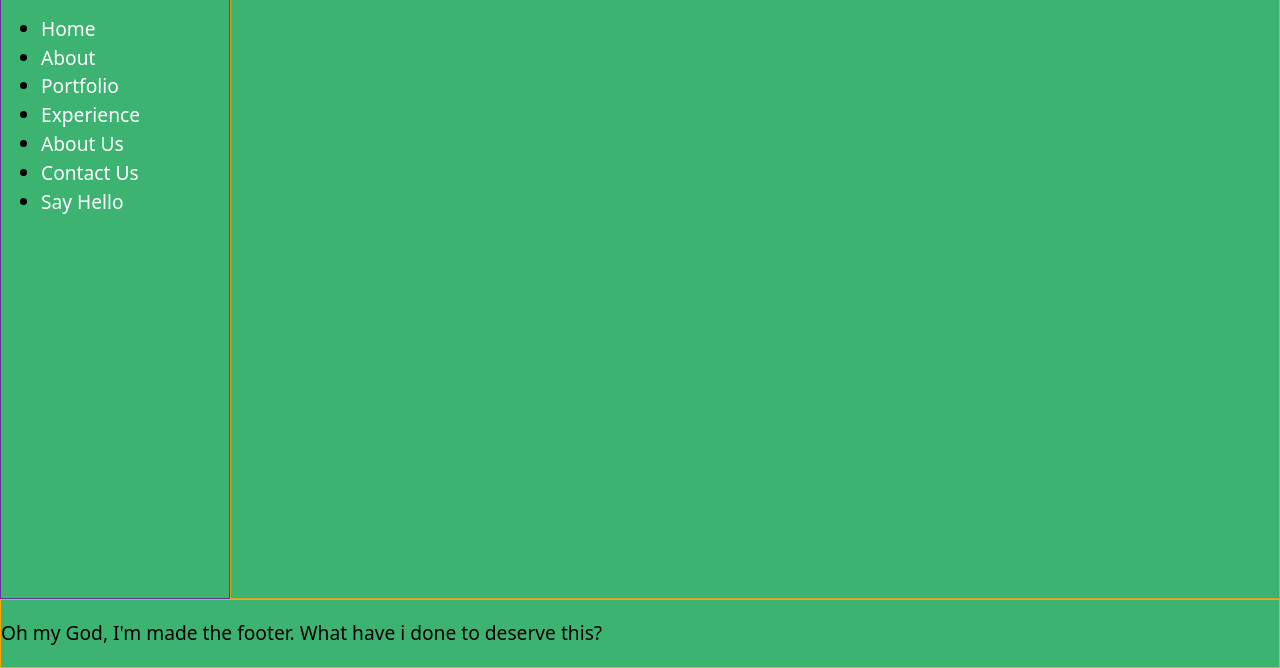
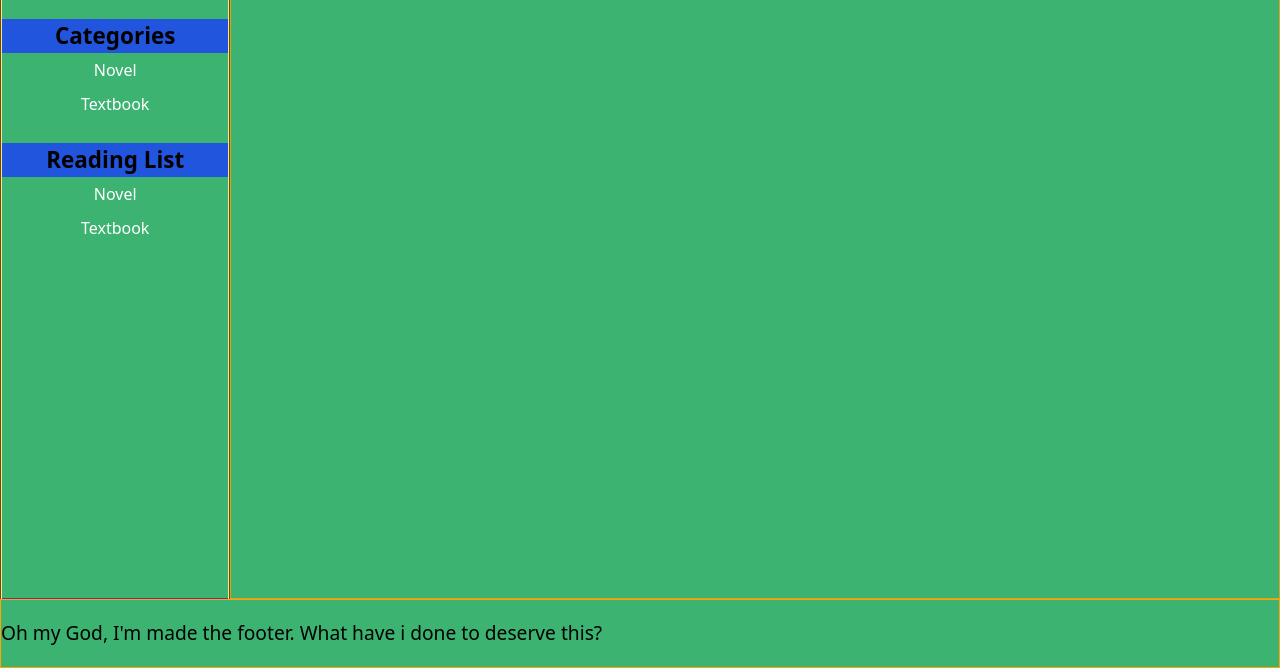
Before and after one commit to Hoxtygen/library, a website: page UI/index.html in a window 1280 px wide. Shown: the part 132-800 px from the top of the page. Drawn offline with Linux system fonts and the light colour scheme; no server answers.

Commit message:
ft(feature): add category and reading list section
ensure categories can be viewed on homepage
ensure reading list, list of books for future read is present

[Delivers ft-feature-ui-category]

```diff
--- a/UI/assets/css/style.css
+++ b/UI/assets/css/style.css
@@ -35,6 +35,7 @@ aside   {
     border: 1px solid rebeccapurple;
     grid-column: 1;
     grid-row: 1 / 3;
+    text-align: center;
 }
 
 main    {
@@ -122,13 +123,19 @@ input:focus     {
     cursor: pointer;
 }
 
-.addNew {
+.addNew, .side {
     display: block;
+    padding-top: 5px;
+    padding-bottom: 5px;
+
+}
+
+.addNew     {
+    border: 1px solid #ccc;
+    border-radius: 50px;
     background-color: #333;
     padding-top: 10px;
-    padding-bottom: 10px;
-    border: 1px solid #ccc;
-    border-radius: 50px;
+    padding-bottom: 10px
 }
 
 .form    {
@@ -280,3 +287,21 @@ textarea.form-control   {
 #container  {
     padding: 20px;
 }
+
+.sidebar    {
+    border: 1px solid yellow;
+    height: 100%;
+    display: flex;
+    flex-direction: column;
+}
+
+.navbar-nav     {
+    list-style: none;
+    margin: 0;
+    padding: 0;
+}
+
+.section-title      {
+    background: #25d;
+    margin-bottom: 0;
+}
--- a/UI/index.html
+++ b/UI/index.html
@@ -24,23 +24,26 @@
             </div>
         </header>
         <aside>
+            <div class="sidebar">
             <section id="logo">
                 <h3 class="logo">Library</h3>
             </section>
             <a href="newBook.html" class="btn addNew">Add to Library</a>
-            <section class="navigation">
-                <nav class="nav">
-                    <ul>
-                        <li><a href="#" class="item-links">Home</a></li>
-                        <li><a href="#" class="item-links">About</a></li>
-                        <li><a href="#" class="item-links">Portfolio</a></li>
-                        <li><a href="#" class="item-links">Experience</a></li>
-                        <li><a href="#" class="item-links">About Us</a></li>
-                        <li><a href="#" class="item-links">Contact Us</a></li>
-                        <li><a href="#" class="item-links">Say Hello</a></li>
-                    </ul>
-                </nav>
+            <section class="category">
+                <h3 class="section-title">Categories</h3>
+                <ul class="navbar-nav">
+                    <li><a class="btn side" href="#">Novel</a></li>
+                    <li><a class="btn side" href="#">Textbook</a></li>
+                </ul>
             </section>
+            <section class="reading-list">
+                <h3 class="section-title">Reading List</h3>
+                <ul class="navbar-nav">
+                    <li><a class="btn side" href="#" rel="noopener noreferrer">Novel</a></li>
+                    <li><a class="btn side" href="#" rel="noopener noreferrer">Textbook</a></li>
+                </ul>
+            </section>
+            </div>
         </aside>
         <main>
             <section id="main-content">
```
